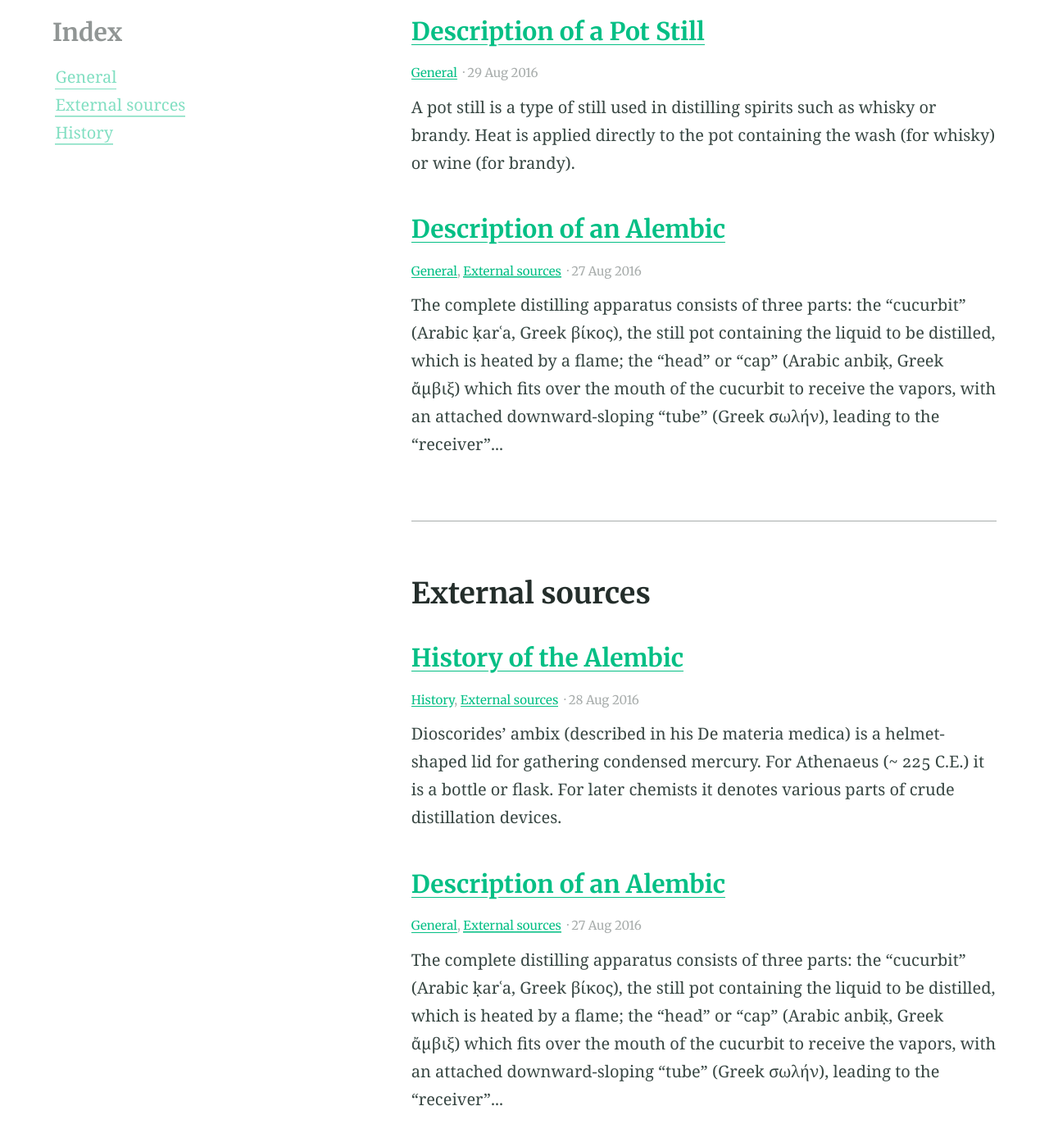
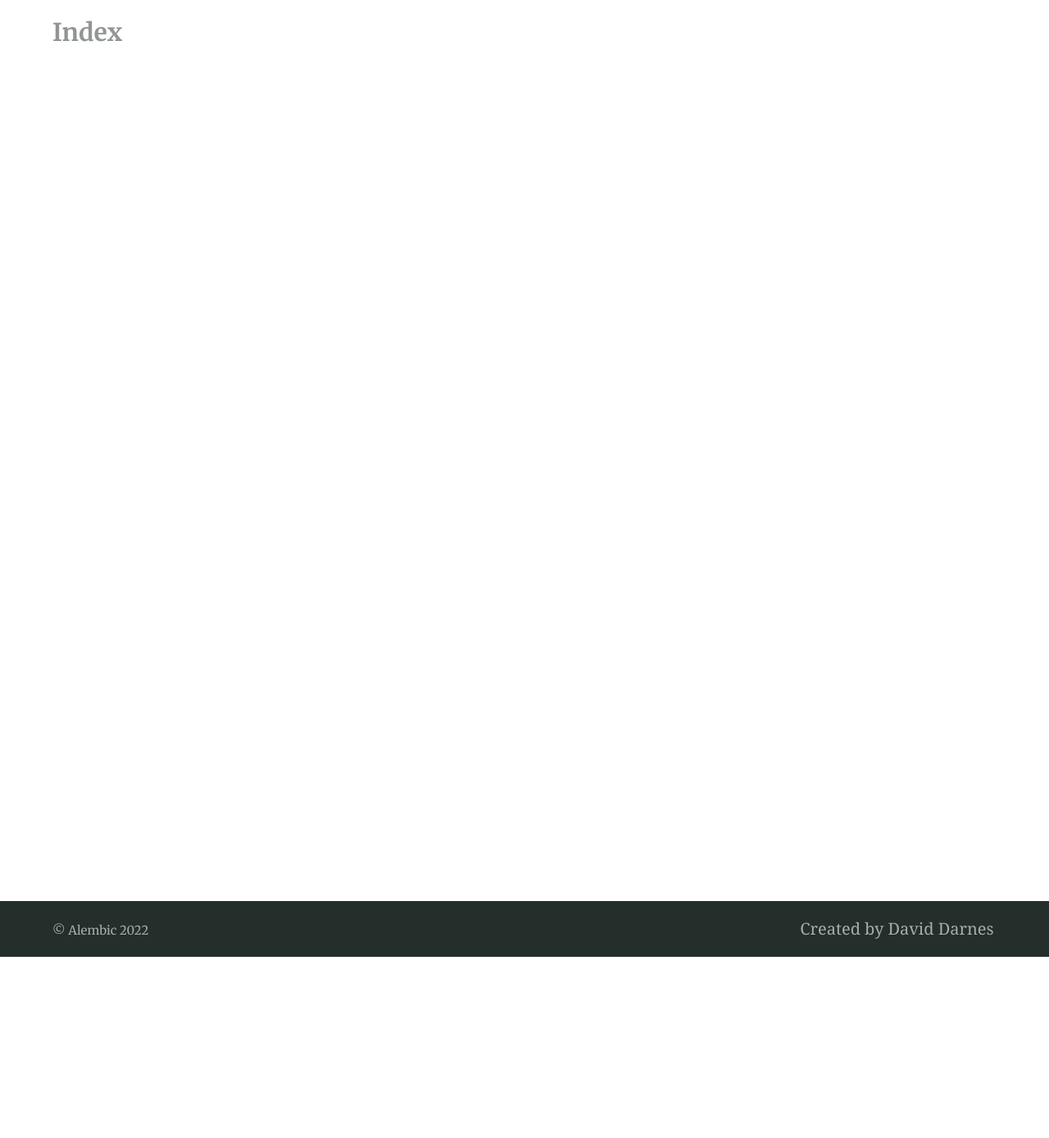
Before and after one commit to sunghyunMoon/sunghyunmoon.github.io, a Jekyll site: the page built from categories.md, in a window 1280 px wide and 1400 px high, scrolled down 233 px. Shown: the top 1388 px of the window at 82% size. Built offline with Jekyll 4.4.1, drawn with Linux system fonts in a browser that asks for light colours; some of the changed text lies outside the part shown.

Commit message:
layoutng

```diff
--- a/_config.yml
+++ b/_config.yml
@@ -131,8 +131,6 @@ navigation_header:
   url: /categories/
 - title: Search
   url: /search/
-- title: Fork Alembic
-  url: https://github.com/daviddarnes/alembic
 
 navigation_footer:
 - title: Created by David Darnes
--- a/_posts/2016-08-27-example-post-one.md
+++ /dev/null
@@ -1,15 +0,0 @@
----
-title: Description of an Alembic
-categories:
-- General
-- External sources
-feature_image: "https://picsum.photos/2560/600?image=872"
----
-
-The complete distilling apparatus consists of three parts: the "cucurbit" (Arabic ḳarʿa, Greek βίκος), the still pot containing the liquid to be distilled, which is heated by a flame; the "head" or "cap" (Arabic anbiḳ, Greek ἄμβιξ) which fits over the mouth of the cucurbit to receive the vapors, with an attached downward-sloping "tube" (Greek σωλήν), leading to the "receiver" (Arabic ḳābila, Greek ἄγγος or φιάλη) container.
-
-<!-- more -->
-
-Retorts have the "cap" and the "cucurbit" made into one. The anbik is also called the raʾs (head) of the cucurbit. The liquid in the cucurbit is heated or boiled; the vapour rises into the anbik, where it cools by contact with the walls and condenses, running down the spout into the receiver. A modern descendant of the alembic is the pot still, used to produce distilled beverages.
-
-_Originally from [Alembic - Wikipedia](https://en.wikipedia.org/wiki/Alembic)_
--- a/_posts/2016-08-28-example-post-two.md
+++ /dev/null
@@ -1,18 +0,0 @@
----
-title: History of the Alembic
-categories:
-- History
-- External sources
-feature_text: |
-  The History of the Alembic tool
----
-
-Dioscorides' ambix (described in his De materia medica) is a helmet-shaped lid for gathering condensed mercury. For Athenaeus (~ 225 C.E.) it is a bottle or flask. For later chemists it denotes various parts of crude distillation devices.
-
-<!-- more -->
-
-Alembic drawings appear in works of Cleopatra the Alchemist, Synesius, and Zosimos of Panopolis. There were alembics with two (dibikos) and three (tribikos) receivers.[4] According to Zosimos of Panopolis, the alembic was invented by Mary the Jewess.[5]
-
-The anbik is described by Ibn al-Awwam in his Kitab al-Filaha (Book of Agriculture), where he explains how rose-water is distilled. Amongst others, it is mentioned in the Mafatih al-Ulum (Key of Sciences) of Khwarizmi and the Kitab al-Asrar (Book of Secrets) of Al-Razi. Some illustrations occur in the Latin translations of works which are attributed to Geber.[2]
-
-_Originally from [Alembic - Wikipedia](https://en.wikipedia.org/wiki/Alembic)_
--- a/_posts/2016-08-29-example-post-three.md
+++ /dev/null
@@ -1,18 +0,0 @@
----
-title: Description of a Pot Still
-categories:
-- General
-excerpt: |
-  A pot still is a type of still used in distilling spirits such as whisky or brandy. Heat is applied directly to the pot containing the wash (for whisky) or wine (for brandy).
-feature_text: |
-  ## The Pot Still
-  The modern pot still is a descendant of the alembic, an earlier distillation device
-feature_image: "https://picsum.photos/2560/600?image=733"
-image: "https://picsum.photos/2560/600?image=733"
----
-
-A pot still is a type of still used in distilling spirits such as whisky or brandy. Heat is applied directly to the pot containing the wash (for whisky) or wine (for brandy). This is called a batch distillation (as opposed to a continuous distillation).
-
-At standard atmospheric pressure, alcohol boils at 78 °C (172 °F), while water boils at 100 °C (212 °F). During distillation, the vapour contains more alcohol than the liquid. When the vapours are condensed, the resulting liquid contains a higher concentration of alcohol. In the pot still, the alcohol and water vapour combine with esters and flow from the still through the condensing coil. There they condense into the first distillation liquid, the so-called "low wines". The low wines have a strength of about 25–35% alcohol by volume, and flow into a second still. It is then distilled a second time to produce the colourless spirit, collected at about 70% alcohol by volume. Colour is added through maturation in an oak aging barrel, and develops over time.
-
-The modern pot still is a descendant of the alembic, an earlier distillation device.
```
Also changed, not shown: _posts/2021-08-27-layout-ng-research.md (added, +88 -0 lines).
